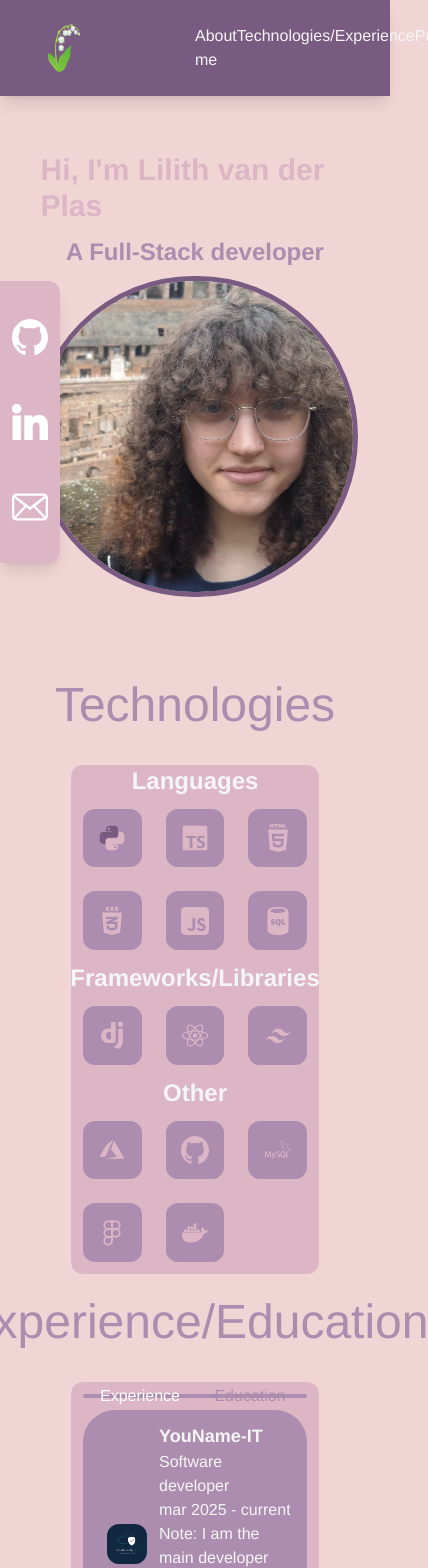
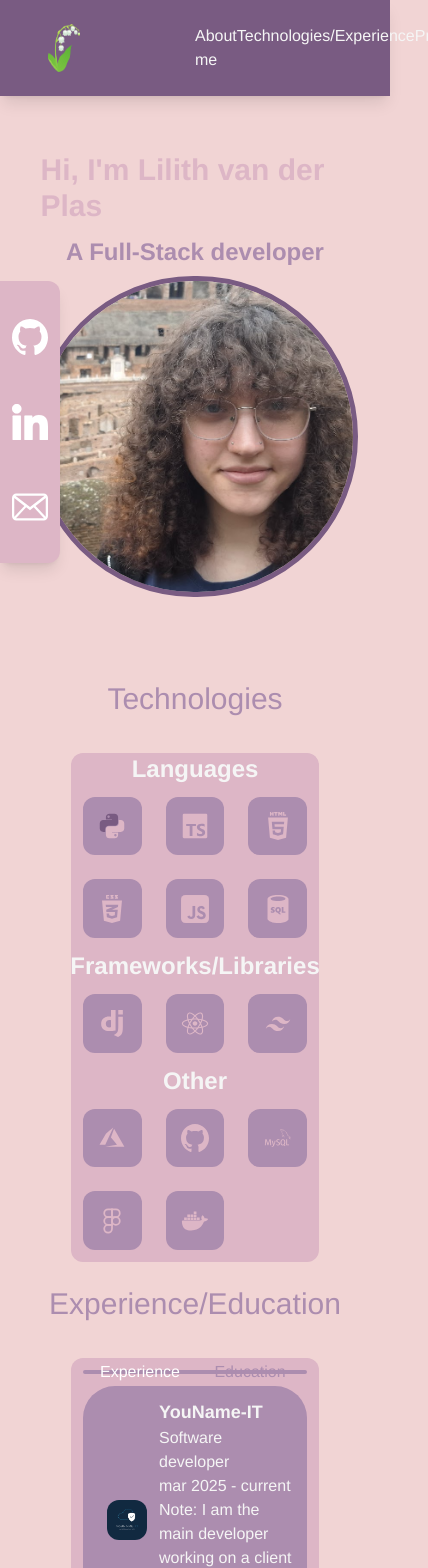
Before and after one commit to Lily-ofthevalley/Lily-ofthevalley.github.io, a React (Vite) app: page / in a window 390 px wide. Shown: the top 1568 px of the page, 428 px wide, since content can reach past the window. Built offline with nearby package versions, Linux system fonts and the light colour scheme.

Commit message:
responsivity

```diff
--- a/src/layouts/Experience.tsx
+++ b/src/layouts/Experience.tsx
@@ -16,7 +16,9 @@ const Experience = () => {
 
   return (
     <div className="w-full mt-6 rounded-xl flex flex-col items-center">
-      <h1 className="text-5xl text-[#AC8DAF]">Experience/Education</h1>
+      <h1 className="text-3xl md:text-5xl text-[#AC8DAF]">
+        Experience/Education
+      </h1>
       <div className="flex flex-col justify-center items-center w-full h-full mt-9">
         <div className="w-4/5 h-full rounded-xl bg-[#DDB6C6] flex flex-col items-center p-3">
           <div className="h-1/20 border-2 border-[#AC8DAF] w-full rounded-4xl relative">
--- a/src/layouts/Projects.tsx
+++ b/src/layouts/Projects.tsx
@@ -6,8 +6,8 @@ import clientportal from "../assets/projects/clientportal.png";
 const Projects = () => {
   return (
     <div className="w-full mt-6 rounded-xl flex flex-col items-center">
-      <h1 className="text-5xl text-[#AC8DAF]">Projects</h1>
-      <div className="w-10/12 mt-9 grid grid-cols-4">
+      <h1 className="text-3xl md:text-5xl text-[#AC8DAF]">Projects</h1>
+      <div className="w-10/12 mt-9 grid grid-cols-1 md:grid-cols-4">
         <Card
           title="SignalPrint"
           imageUrl={wip}
--- a/src/layouts/Technologies.tsx
+++ b/src/layouts/Technologies.tsx
@@ -17,7 +17,7 @@ import docker from "../assets/logos/technologies/docker-svgrepo-com.svg";
 const Technologies = () => {
   return (
     <div className="w-full mt-6 rounded-xl flex flex-col items-center">
-      <h1 className="text-5xl text-[#AC8DAF]">Technologies</h1>
+      <h1 className="text-3xl md:text-5xl text-[#AC8DAF]">Technologies</h1>
       <div className="flex flex-col justify-center items-center w-full mt-9">
         <div className="w-4/5 h-full rounded-xl bg-[#DDB6C6] flex flex-col items-center">
           <h2 className="font-bold text-2xl">Languages</h2>
```
